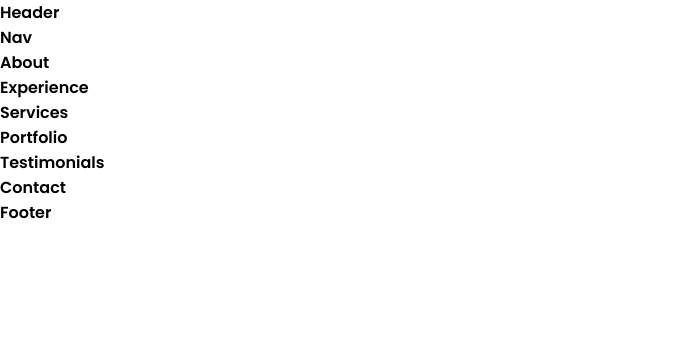
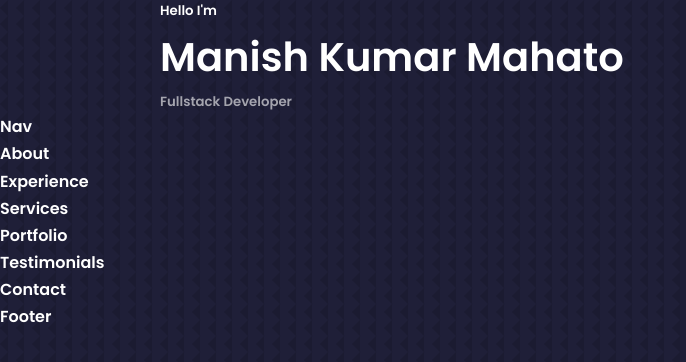
Before and after one commit to manish257/portfolio, a React (Create React App) app: page / in a window 1280 px wide. Shown: the top 362 px of the page, without its empty margins (0-686 px from the left). Built offline with nearby package versions, Linux system fonts and the light colour scheme.

Commit message:
making header and its parts

```diff
--- a/src/components/Header/Header.js
+++ /dev/null
@@ -1,10 +0,0 @@
-import React from 'react';
-import './Header.css';
-
-function Header() {
-  return (
-    <div>Header</div>
-  )
-}
-
-export default Header;
--- /dev/null
+++ b/src/components/Header/Header.jsx
@@ -0,0 +1,22 @@
+import React from 'react';
+import './Header.css';
+
+function Header() {
+  return (
+    <header>
+        <div className="container header__container">
+          <h5>
+            Hello I'm
+          </h5>
+          <h1>
+            Manish Kumar Mahato
+          </h1>
+          <h5 className='text-light'>
+            Fullstack Developer
+          </h5>
+        </div>
+    </header>
+  )
+}
+
+export default Header;
--- a/src/index.css
+++ b/src/index.css
@@ -18,6 +18,8 @@
   --color-white: #fff;
   --color-light: rgba(255, 255, 255, 0.6);
 
+  --transition: all 400ms ease;
+
   --container-width-lg: 75%;
   --container-width-md: 86%;
   --container-width-sm: 90%;
@@ -33,4 +35,97 @@
 
 body {
   font-family: 'Poppins', sans-serif;
+  background: var(--color-bg);
+  color: var(--color-white);
+  line-height: 1.7;
+  background-image: url(../src/assets/bg-texture.png);
 }
+
+
+
+/* General style */
+
+.container {
+  max-width: var(--container-width-lg);
+  margin: 0 auto;
+}
+
+h1,
+h2,
+h3,
+h4,
+h5 {
+  font-weight: 500;
+}
+
+h1 {
+  font-size: 2.5rem;
+}
+
+section {
+  margin-top: 8rem;
+}
+
+section > h2,
+section > h5 {
+  text-align: center;
+  color: var(--color-light);
+}
+
+section > h2 {
+  color: var(--color-primary);
+  margin-bottom: 3rem;
+}
+
+.text-light {
+  color: var(--color-light)
+}
+
+a {
+  color: var(--color-primary);
+  transition: var(--transition);
+}
+
+a:hover {
+  color: var(--color-white);
+}
+
+.btn {
+  width: max-content;
+  display: inline-block;
+  color: var(--color-primary);
+  padding: 0.75rem 1.2rem;
+  border-radius: 0.4rem;
+  cursor: pointer;
+  transition: var(--transition);
+}
+
+.btn:hover {
+  background: var(--color-white);
+  color: var(--color-bg);
+  border-color: transparent;
+}
+
+.btn-primary {
+  background: var(--color-primary);
+  color: var(--color-bg);
+}
+
+img {
+  display: block;
+  width: 100%;
+  object-fit: cover;
+
+}
+
+/* media queries ( medium devices ) */
+
+@media screen and (max-width: 1024px) {
+  .container {
+    max-width: var(--container-width-sm);
+  }
+
+  section > h2 {
+    margin-bottom: 2rem;
+  }
+}
```
Also changed, not shown: src/components/Header/CTA.jsx (added, +12 -0 lines), 1 other file (tests, documents, lock files or other folders).
